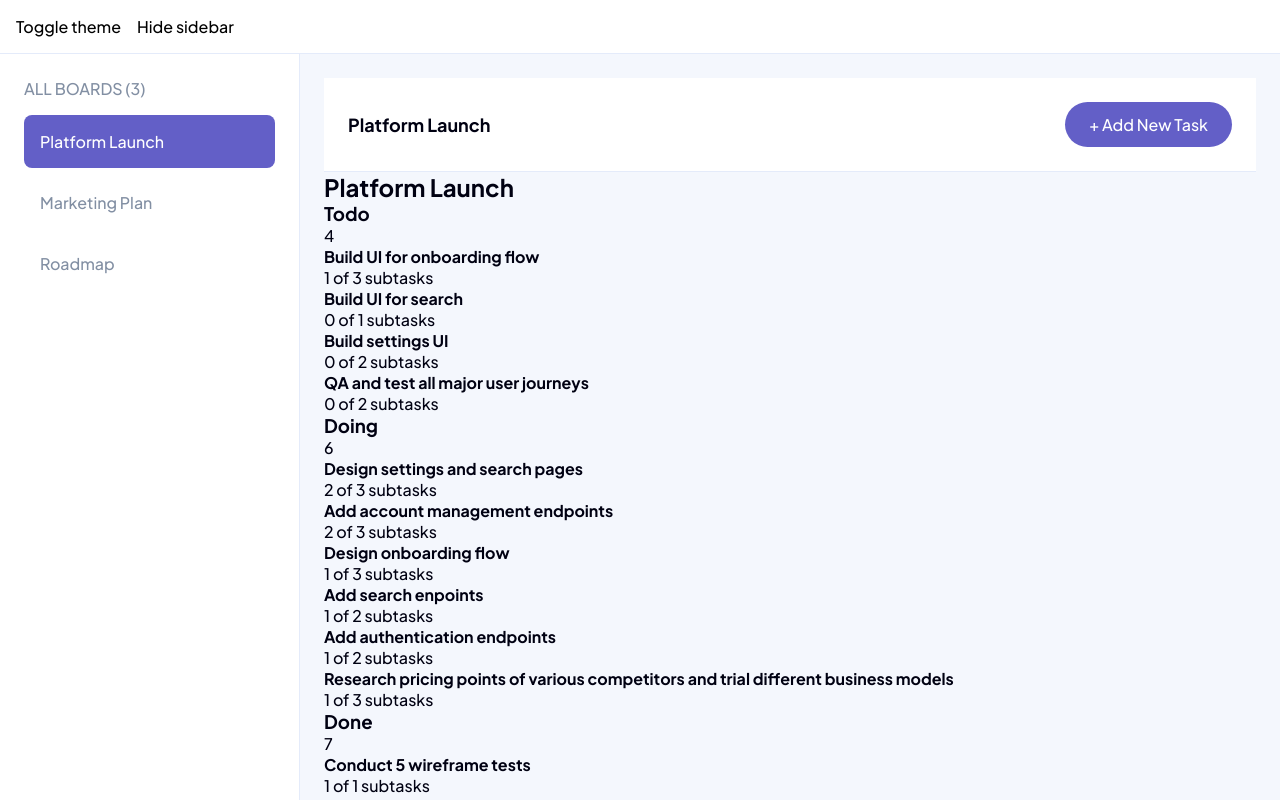
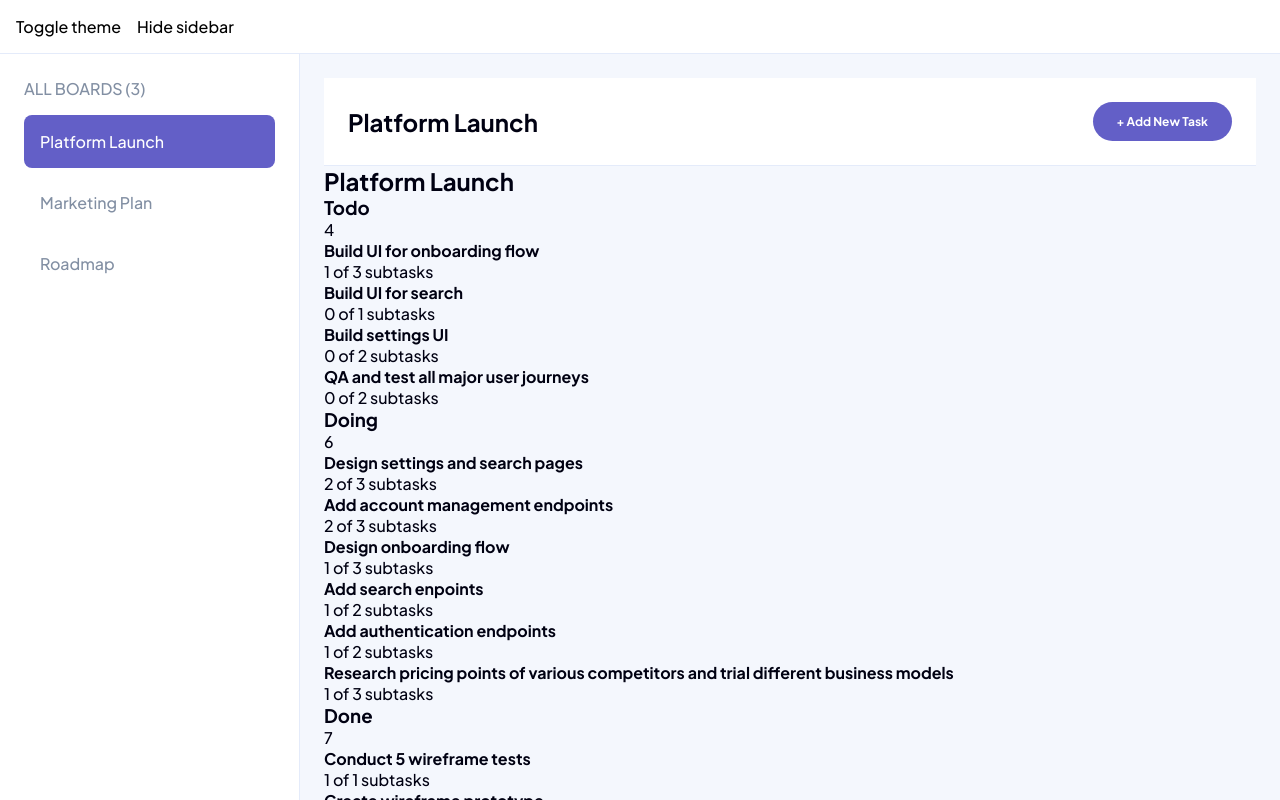
Before and after one commit to varisDogukan/kanban-task-management, a React (Vite) app: page / in a window 1280 px wide. Shown: the top 800 px of the page. Built offline with nearby package versions, Linux system fonts and the light colour scheme.

Commit message:
style: apply typography tokens to board header

```diff
--- a/src/features/boards/components/BoardHeader.module.scss
+++ b/src/features/boards/components/BoardHeader.module.scss
@@ -9,8 +9,9 @@
 }
 
 .title {
-  font-size: 1.125rem;
-  font-weight: 700;
+  font-size: var(--font-size-heading-xl);
+  line-height: var(--line-height-heading-xl);
+  font-weight: var(--font-weight-heading-xl);
   color: var(--color-text);
 }
 
@@ -19,6 +20,9 @@
   border-radius: 999px;
   background-color: var(--color-purple);
   color: var(--color-white);
+  font-size: var(--font-size-body-m);
+  line-height: var(--line-height-body-m);
+  font-weight: var(--font-weight-body-m);
 }
 
 .action:disabled {
```
